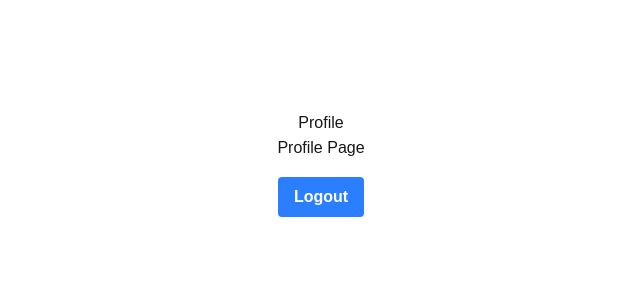
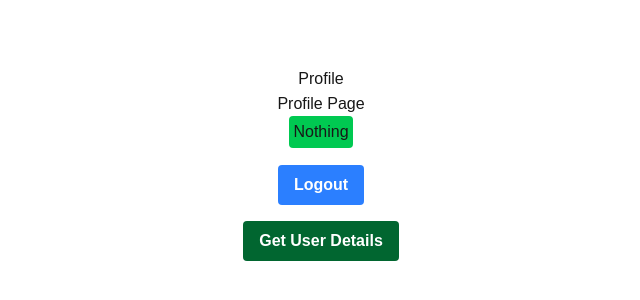
Before and after one commit to Anuragupadhayay/auth-app-NextJS, a Next.js app: page /profile in a window 1280 px wide. Shown: the part 236-536 px from the top of the page, without its empty margins (319-959 px from the left). Built offline with nearby package versions, Linux system fonts and the light colour scheme.

Commit message:
integrated the user details functionality into the profile page

```diff
--- a/src/app/profile/page.tsx
+++ b/src/app/profile/page.tsx
@@ -3,9 +3,11 @@ import axios from "axios";
 import Link from "next/link";
 import toast from "react-hot-toast";
 import { useRouter } from "next/navigation";
+import { useState } from "react";
 
 export default function ProfilePage(){
     const router = useRouter()
+    const [data, setData] = useState("nothing")
     const logout = async () => {
         try {
             await axios.get('/api/users/logout')
@@ -16,14 +18,20 @@ export default function ProfilePage(){
             toast.error(error.message)
         }
     }
-
+    const getUserDetails = async () => {
+        const res = await axios.get('/api/users/me')
+        console.log(res.data);
+        setData(res.data.data._id)
+    }
     return (
         <div className="flex flex-col items-center justify-center min-h-screen py-2">
             <h1>Profile</h1>
             <hr />
             <p>Profile Page</p>
+            <h2 className="p-1 rounded bg-green-500">{data === 'nothing' ? "Nothing" : <Link href={`/profile/${data}`}>{data}</Link>}</h2>
             <hr />
             <button onClick = {logout} className="bg-blue-500 mt-4 hover:bg-blue-700 text-white font-bold py-2 px-4 rounded">Logout</button>
+            <button onClick = {getUserDetails} className="bg-green-800 mt-4 hover:bg-green-500 text-white font-bold py-2 px-4 rounded">Get User Details</button>
         </div>
     )
 }
```
